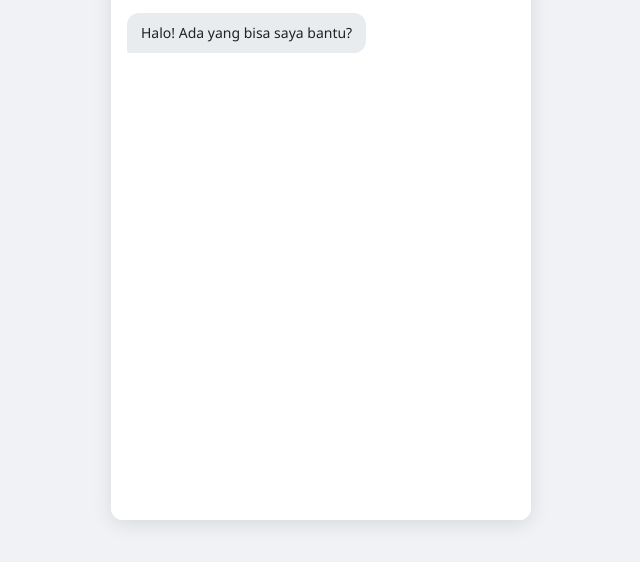
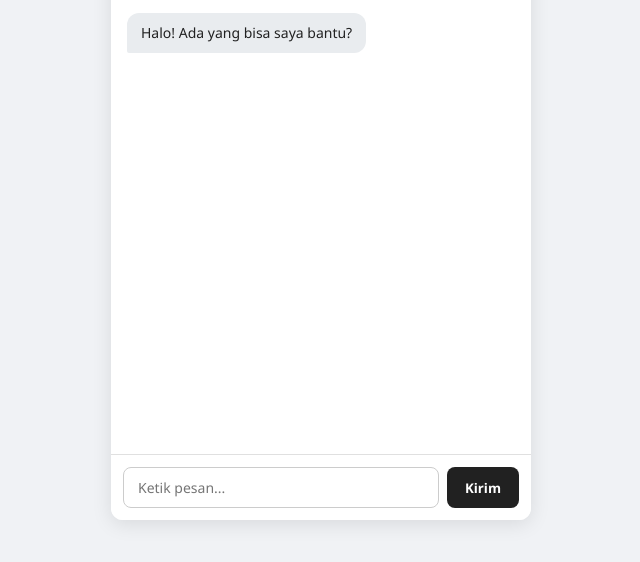
Before and after one commit to BilkisShakila/235_Chatbot, a website: page public/index.html in a window 1280 px wide. Shown: the part 180-742 px from the top of the page, without its empty margins (319-959 px from the left). Drawn offline with Linux system fonts and the light colour scheme.

Commit message:
complete chat layout and link script.js

```diff
--- a/public/index.html
+++ b/public/index.html
@@ -19,3 +19,18 @@
         Halo! Ada yang bisa saya bantu?
       </div>
     </div>
+
+    <div class="chat-input-area">
+      <input
+        type="text"
+        id="user-input"
+        placeholder="Ketik pesan..."
+        autocomplete="off"
+      >
+      <button id="send-button">Kirim</button>
+    </div>
+  </div>
+
+  <script src="script.js"></script>
+</body>
+</html>
```
